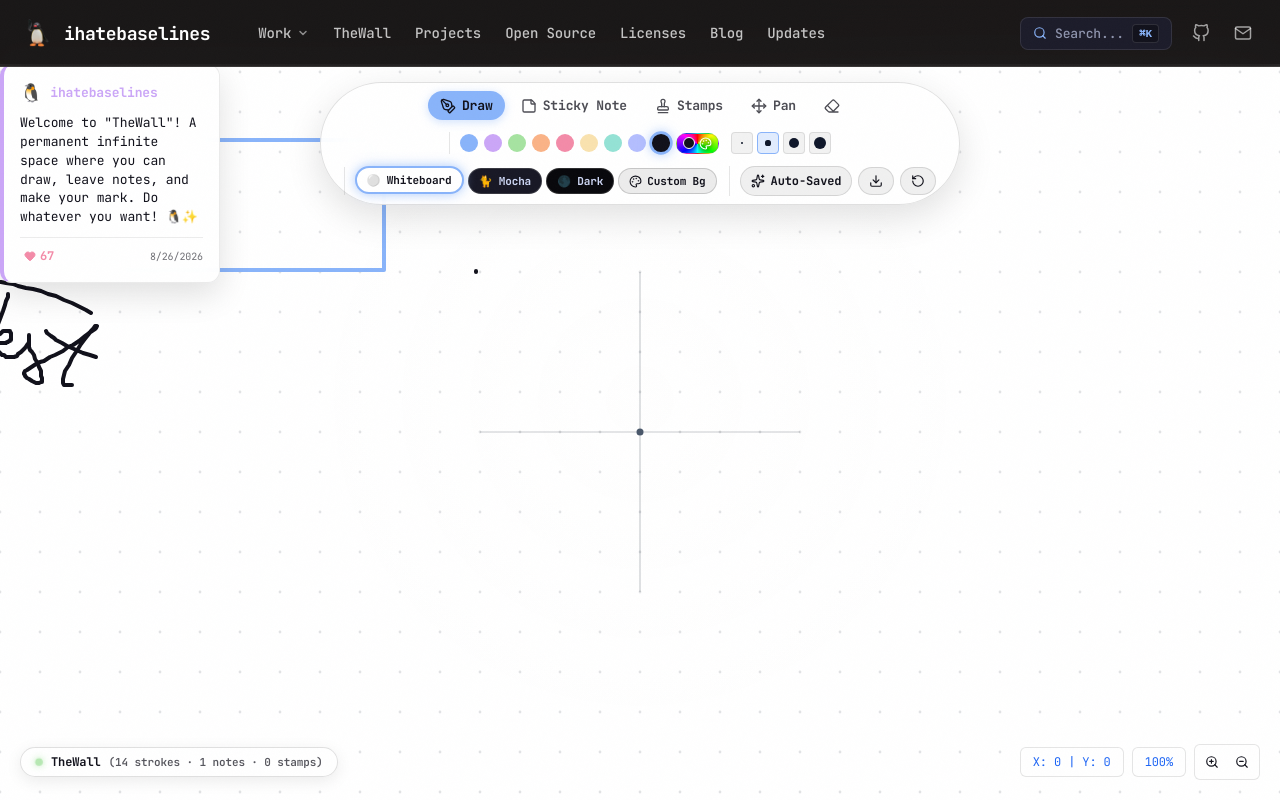
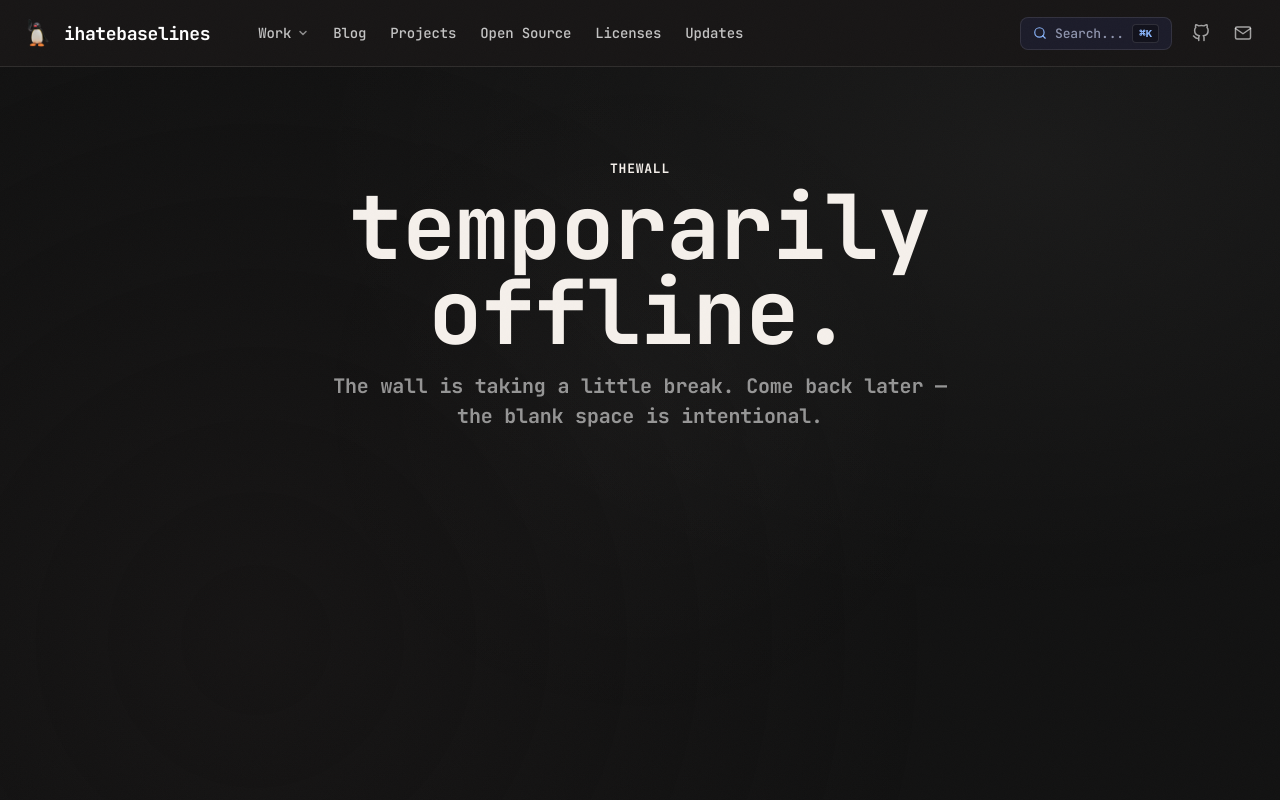
Before and after one commit to ihatebaselines/mywebsite, a Next.js app: page /wall in a window 1280 px wide. Shown: the top 800 px of the page. Built offline with nearby package versions, Linux system fonts and the light colour scheme.

Commit message:
new update lol

```diff
--- a/src/app/globals.css
+++ b/src/app/globals.css
@@ -3,8 +3,8 @@
 /* ─── MONOCHROME TERMINAL DESIGN SYSTEM (from purcar.me) ─── */
 :root {
   /* Purcar.me Core Tokens */
-  --bg: #201d1d;
-  --bg-secondary: #1a1717;
+  --bg: #121212;
+  --bg-secondary: #0f0f0f;
   --bg-hover: #2a2626;
   --bg-active: #302c2c;
   --border: rgba(245, 240, 235, 0.10);
@@ -17,7 +17,7 @@
   --font: 'JetBrains Mono', ui-monospace, SFMono-Regular, Menlo, monospace;
 
   /* Compatibility bindings for ihateb components */
-  --background: #201d1d;
+  --background: #121212;
   --foreground: #f5f0eb;
   --accent-soft: rgba(245, 240, 235, 0.10);
   --surface: rgba(245, 240, 235, 0.035);
@@ -211,12 +211,12 @@ img {
 }
 
 [data-theme="one"] body {
-  background: #f8f7f5 !important;
+  background: #fbfaf8 !important;
   color: #111111 !important;
 }
 
 [data-theme="one"] .page,
 [data-theme="one"] main {
-  background: #f8f7f5 !important;
+  background: #fbfaf8 !important;
   color: #111111 !important;
 }
--- a/src/app/opensource/page.tsx
+++ b/src/app/opensource/page.tsx
@@ -50,7 +50,7 @@ export default function OpenSourcePage() {
           <h1 data-split-heading>code in the open</h1>
           <span className={styles.pageHeroSub}>
             Repos, tools, and experiments that are publicly available on
-            GitHub. Contributions welcome. Press [F] to fork reality.
+            GitHub. Contributions welcome.
           </span>
         </div>
       </section>
--- a/src/app/wall/page.tsx
+++ b/src/app/wall/page.tsx
@@ -1,5 +1,4 @@
 import Navbar from "@/components/Navbar";
-import InfiniteWall from "@/components/InfiniteWall";
 import styles from "@/app/page.module.css";
 
 export const metadata = {
@@ -9,11 +8,19 @@ export const metadata = {
 
 export default function WallPage() {
   return (
-    <main className={styles.page} style={{ overflow: "hidden", height: "100vh" }}>
+    <main className={styles.page}>
       <Navbar backHref="/" backLabel="Back to Home" />
-
-      <div className={styles.wallPageContainer}>
-        <InfiniteWall />
+      <section className={styles.pageHero}>
+        <div className={styles.sectionHeader} data-reveal>
+          <p>TheWall</p>
+          <h1>temporarily offline.</h1>
+          <span className={styles.pageHeroSub}>
+            The wall is taking a little break. Come back later — the blank
+            space is intentional.
+          </span>
+        </div>
+      </section>
+      <div style={{ minHeight: "40vh" }}>
       </div>
     </main>
   );
--- a/src/components/Navbar.tsx
+++ b/src/components/Navbar.tsx
@@ -118,12 +118,10 @@ export default function Navbar({
               onMouseLeave={handleMouseLeave}
             />
           </div>
-
-          <Link href="/wall" className={styles.navLinkText}>TheWall</Link>
+          <Link href="/blog" className={styles.navLinkText}>Blog</Link>
           <Link href="/projects" className={styles.navLinkText}>Projects</Link>
           <Link href="/opensource" className={styles.navLinkText}>Open Source</Link>
           <Link href="/licenses" className={styles.navLinkText}>Licenses</Link>
-          <Link href="/blog" className={styles.navLinkText}>Blog</Link>
           <Link href="/changelog" className={styles.navLinkText}>Updates</Link>
         </div>
 
@@ -156,12 +154,15 @@ export default function Navbar({
 
       <div className={`${styles.mobileMenu} ${menuOpen ? styles.mobileMenuOpen : ""}`}>
         <div className={styles.mobileMenuInner}>
-          <Link href="/wall" className={styles.mobileNavLink} onClick={() => setMenuOpen(false)}>🎨 TheWall</Link>
+          <div className={styles.mobileMenuLabel}>MENU</div>
+          <div className={styles.mobileMenuWork}>
+            <Link href="/work" className={styles.mobileNavLink} onClick={() => setMenuOpen(false)}>Work</Link>
+          </div>
+          <Link href="/blog" className={styles.mobileNavLink} onClick={() => setMenuOpen(false)}>Blog</Link>
           <Link href="/projects" className={styles.mobileNavLink} onClick={() => setMenuOpen(false)}>Projects</Link>
           <Link href="/opensource" className={styles.mobileNavLink} onClick={() => setMenuOpen(false)}>Open Source</Link>
           <Link href="/licenses" className={styles.mobileNavLink} onClick={() => setMenuOpen(false)}>⚖️ Licenses</Link>
-          <Link href="/blog" className={styles.mobileNavLink} onClick={() => setMenuOpen(false)}>Blog</Link>
-          <Link href="/changelog" className={styles.mobileNavLink} onClick={() => setMenuOpen(false)}>📜 Changelog</Link>
+          <Link href="/changelog" className={styles.mobileNavLink} onClick={() => setMenuOpen(false)}>Updates</Link>
           <button className={`${styles.mobileNavLink} ${styles.mobileNavContactBtn}`} onClick={() => { setMenuOpen(false); setContactOpen(true); }}>Contact</button>
         </div>
       </div>
```
Also changed, not shown: src/app/page.module.css.
